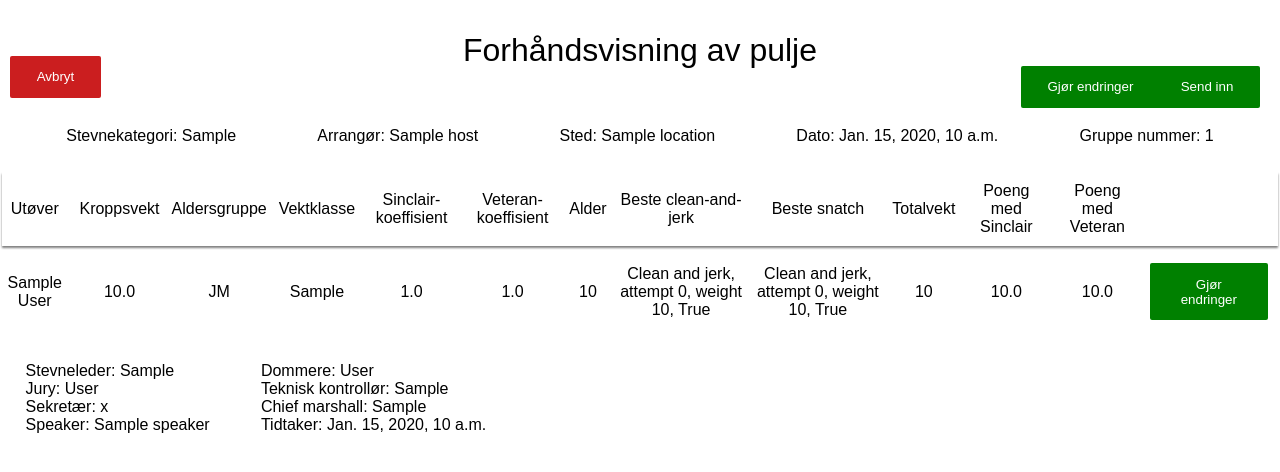
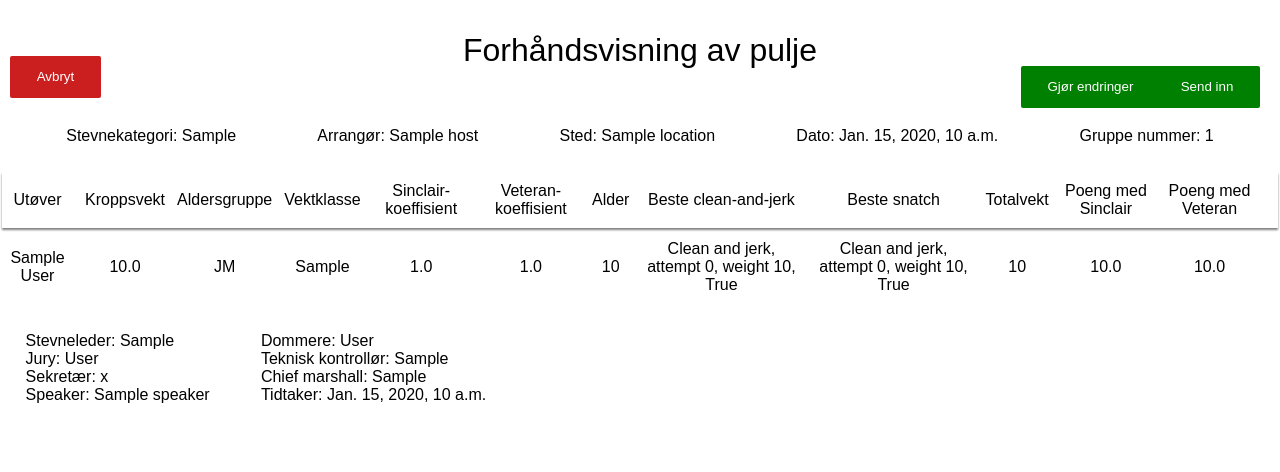
Before and after one commit to jorgenhenrichsen/TDT4290, a Django app: template athlitikos/resultregistration/templates/resultregistration/editresult_clubofc.html in a window 1280 px wide. Shown: the part 49-521 px from the top of the page. Run offline with Django 3.2, Linux system fonts and the light colour scheme; tables that the repository leaves empty hold one stand-in row (values such as "Sample post"); the template is opened without the code that fills it: values that come from a table or form of the project are taken from there, most other values are stand-ins (such as "Sample title", 1, 10 or a date in 2020); lists and menus that the app fills with data are empty; some libraries are stand-ins or nearby versions.

Commit message:
removed redundant make changes button

```diff
--- a/athlitikos/resultregistration/templates/resultregistration/editresult_clubofc.html
+++ b/athlitikos/resultregistration/templates/resultregistration/editresult_clubofc.html
@@ -77,9 +77,7 @@
                 <th>
                     {% for group in groups %}
                         {% if group.status == "Til godkjenning" or group.status == "Ikke sendt" %}
-                            <button class="ok-button" onclick="changePendingGroupClubofc({{ pending_result.pk }})">Gjør endringer</button>
                         {% else %}
-                            <button class="ok-button" onclick="denyChangePendingGroupClubofc()">Gjør endringer</button>
                         {% endif %}
                     {% endfor %}
                 </th>
```
